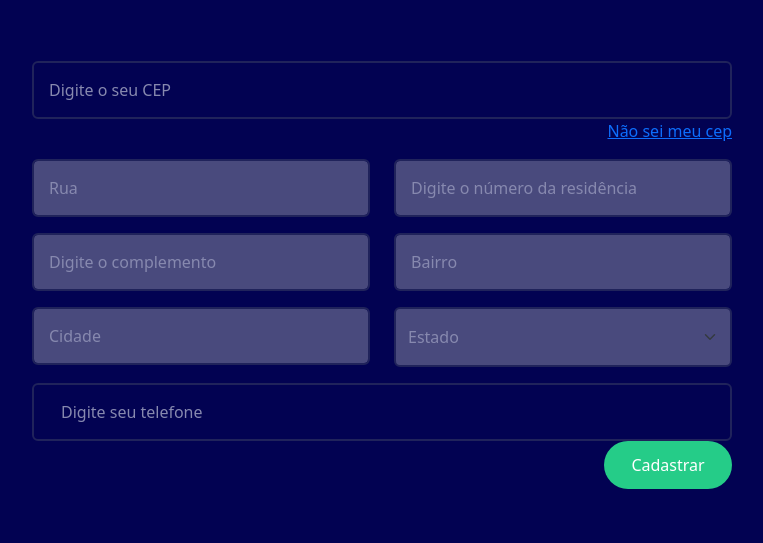
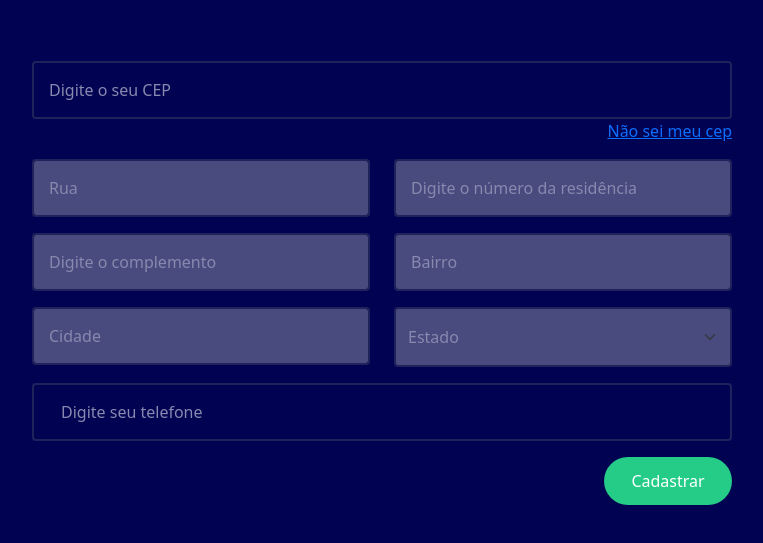
Before and after one commit to 09brsv/API-busca-cep, a website: page index.html in a window 1280 px wide. Shown: the part 357-900 px from the top of the page, without its empty margins (258-1021 px from the left). Drawn offline with nearby package versions, Linux system fonts and the light colour scheme.

Commit message:
Ajustes na build do projeto

```diff
--- a/index.html
+++ b/index.html
@@ -4,8 +4,8 @@
     <meta charset="UTF-8">
     <meta http-equiv="X-UA-Compatible" content="IE=edge">
     <meta name="viewport" content="width=device-width, initial-scale=1.0">
-    <link rel="stylesheet" href="node_modules/bootstrap/dist/css/bootstrap.min.css">
-    <link rel="stylesheet" href="node_modules/bootstrap-icons/font/bootstrap-icons.css">
+    <link href="https://cdn.jsdelivr.net/npm/bootstrap@5.0.2/dist/css/bootstrap.min.css" rel="stylesheet" integrity="sha384-EVSTQN3/azprG1Anm3QDgpJLIm9Nao0Yz1ztcQTwFspd3yD65VohhpuuCOmLASjC" crossorigin="anonymous">
+    <link rel="stylesheet" href="https://cdn.jsdelivr.net/npm/bootstrap-icons@1.9.1/font/bootstrap-icons.css">
     <link rel="stylesheet" href="css/style.css">
 
     <script src="js/index.js" defer></script>
@@ -171,7 +171,7 @@
           </select>
         </div>
       </div>
-      <div class="col-12 mb-3 mb-md-0 form-floating">
+      <div class="col-12 mb-3 mb-md-3 form-floating">
         <input
           type="tel"
           class="form-control shadow-none"
@@ -182,7 +182,7 @@
           pattern="\(\d{2}\)\s*\d{5}-\d{4}"
           required
         />
-        <label for="city">Digite seu telefone</label>
+        <label for="tel">Digite seu telefone</label>
       </div>
         <div class="d-flex justify-content-end">
           <button id="save-btn" type="submit" class="btn btn-primary">
--- a/package.json
+++ b/package.json
@@ -4,8 +4,7 @@
   "description": "",
   "main": "index.js",
   "devDependencies": {
-    "bootstrap": "^5.2.0",
-    "bootstrap-icons": "^1.9.1"
+    "bootstrap": "^5.2.0"
   },
   "scripts": {
     "test": "echo \"Error: no test specified\" && exit 1"
```
Also changed, not shown: 1 other file.
